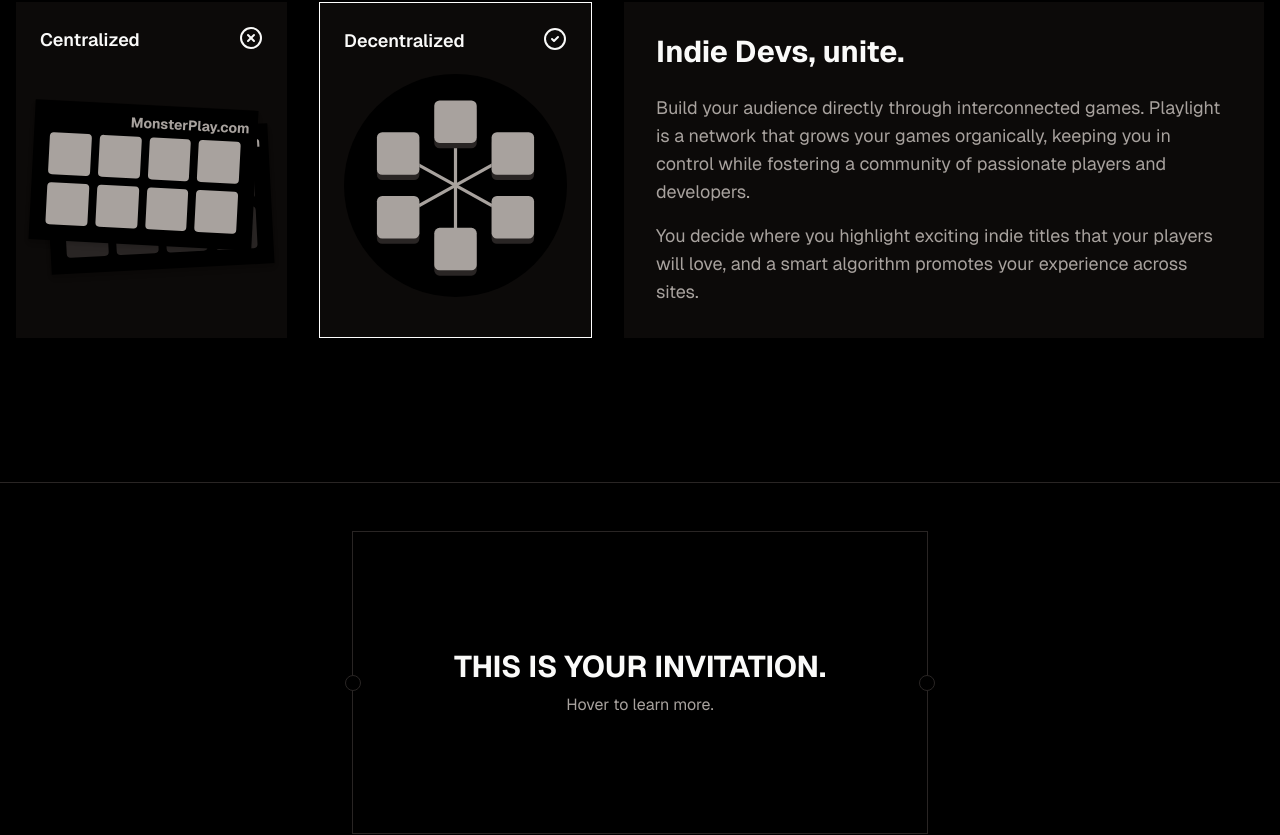
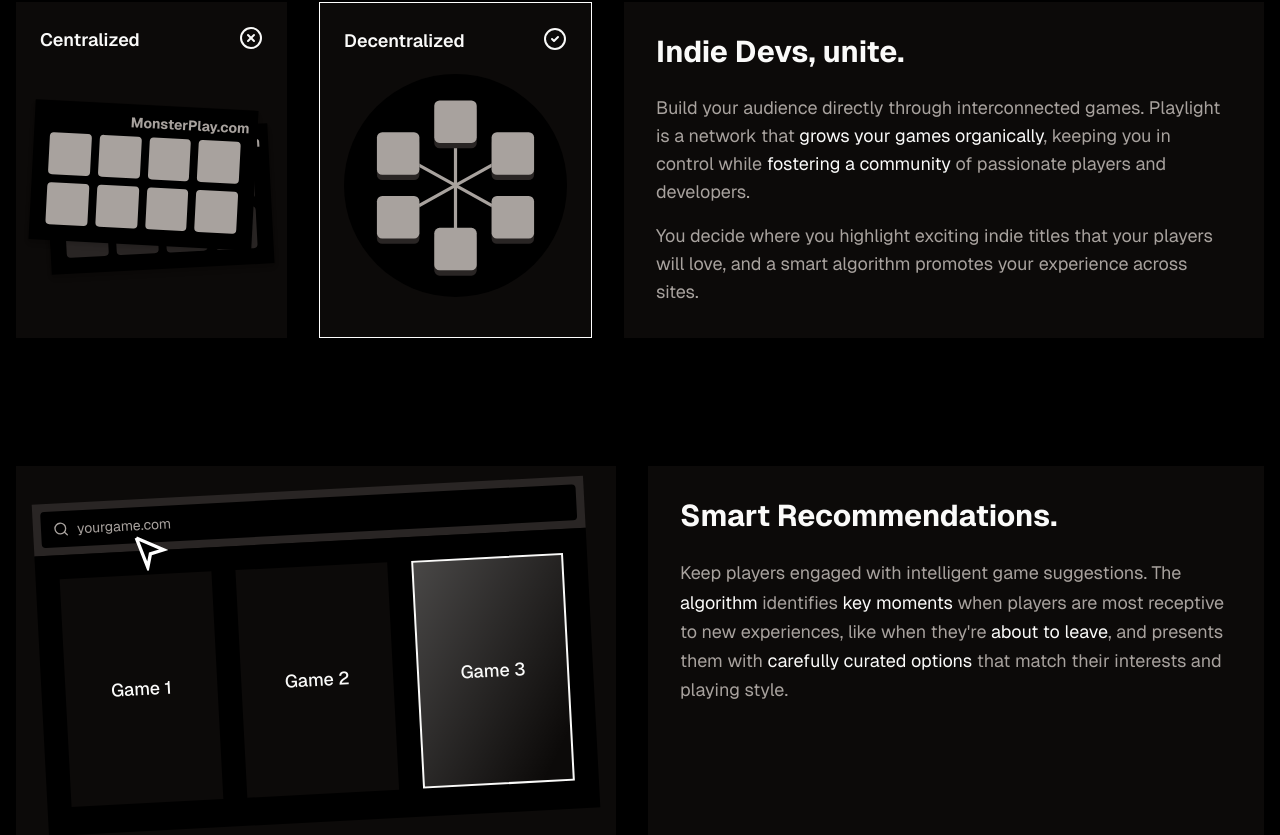
Before and after one commit to therealPaulPlay/Playlight-Site, a SvelteKit app: page / in a window 1280 px wide. Shown: the part 640-1475 px from the top of the page. Built offline with nearby package versions, Linux system fonts and the light colour scheme.

Commit message:
feat: explanation section

```diff
--- a/src/routes/+page.svelte
+++ b/src/routes/+page.svelte
@@ -3,7 +3,7 @@
 	import Spotlight from "$lib/components/Spotlight.svelte";
 	import Button from "$lib/components/ui/button/button.svelte";
 	import { Card, CardHeader, CardTitle, CardDescription, CardContent } from "$lib/components/ui/card";
-	import { CircleCheck, CircleX } from "lucide-svelte";
+	import { CircleCheck, CircleX, Search } from "lucide-svelte";
 	import { blur, fly } from "svelte/transition";
 </script>
 
@@ -25,7 +25,7 @@
 	<section class="w-full px-4 py-16">
 		<div class="mx-auto flex max-w-7xl flex-wrap gap-8">
 			<!-- Left Box -->
-			<div class="flex min-w-[320px] flex-1 flex-wrap gap-8">
+			<div class="flex flex-1 flex-wrap gap-8">
 				<!-- Centralized Platform Side -->
 				<div class="bg-card relative min-w-42 flex-1 rounded-lg p-6">
 					<div class="absolute top-6 right-6">
@@ -126,12 +126,80 @@
 			<div class="bg-card min-w-[320px] flex-1 rounded-lg p-8 shadow-lg">
 				<h2 class="mb-6 text-3xl font-bold">Indie Devs, unite.</h2>
 				<p class="text-muted-foreground mb-4 text-lg">
-					Build your audience directly through interconnected games. Playlight is a network that grows your games
-					organically, keeping you in control while fostering a community of passionate players and developers.
+					Build your audience directly through interconnected games. Playlight is a network that <span
+						class="text-foreground">grows your games organically</span
+					>, keeping you in control while
+					<span class="text-foreground">fostering a community</span> of passionate players and developers.
 				</p>
 				<p class="text-muted-foreground text-lg">
 					You decide where you highlight exciting indie titles that your players will love, and a smart algorithm
 					promotes your experience across sites.
+				</p>
+			</div>
+		</div>
+	</section>
+
+	<section class="w-full px-4 py-16">
+		<div class="mx-auto flex max-w-7xl flex-wrap gap-8">
+			<!-- Left Box: Browser Mockup -->
+			<div class="bg-card min-w-[320px] flex-1 rounded-lg p-6 shadow-lg">
+				<!-- Browser Chrome -->
+				<div class="relative -rotate-3 transform">
+					<div class="bg-muted rounded-t-lg p-2">
+						<!-- Address Bar -->
+						<div class="bg-background flex items-center gap-2 rounded px-3 py-2">
+							<Search class="text-muted-foreground h-4 w-4" />
+							<span class="text-muted-foreground text-sm">yourgame.com</span>
+						</div>
+					</div>
+
+					<!-- Browser Content -->
+					<div class="bg-background min-h-70 rounded-b-lg p-6">
+						<!-- Game Options -->
+						<div class="relative grid grid-cols-3 gap-6 text-center">
+							<!-- Game 1 -->
+							<div
+								class="bg-card hover:bg-muted/50 flex aspect-[2/3] items-center justify-center rounded-lg p-4 transition-colors"
+							>
+								<span class="text-lg font-medium">Game 1</span>
+							</div>
+
+							<!-- Game 2 -->
+							<div
+								class="bg-card hover:bg-muted/50 flex aspect-[2/3] items-center justify-center rounded-lg p-4 transition-colors"
+							>
+								<span class="text-lg font-medium">Game 2</span>
+							</div>
+
+							<!-- Game 3 (Highlighted) -->
+							<div
+								class="bg-card border-primary hover:bg-muted/50 relative flex aspect-[2/3] items-center justify-center rounded-lg border-2 p-4 transition-colors"
+							>
+								<span class="text-primary text-lg font-medium">Game 3</span>
+								<div
+									class="shine pointer-events-none absolute absolute inset-0 top-0 left-0 h-full w-full bg-linear-[120deg,rgba(255,255,255,0.25),transparent_90%]"
+								></div>
+							</div>
+						</div>
+					</div>
+
+					<!-- Cursor -->
+					<div class="pointer-events-none absolute top-8 left-24">
+						<svg width="40" height="40" viewBox="0 0 24 24" fill="none" stroke="currentColor" stroke-width="2">
+							<path d="M4,4 L20,12 L12,14 L10,22 L4,4" fill="black" stroke="white"></path>
+						</svg>
+					</div>
+				</div>
+			</div>
+
+			<!-- Right Box: Text Content -->
+			<div class="bg-card min-w-[320px] flex-1 rounded-lg p-8 shadow-lg">
+				<h2 class="mb-6 text-3xl font-bold">Smart Recommendations.</h2>
+				<p class="text-muted-foreground text-lg leading-relaxed">
+					Keep players engaged with intelligent game suggestions. The <span class="text-foreground">algorithm</span>
+					identifies <span class="text-foreground">key moments</span> when players are most receptive to new
+					experiences, like when they're <span class="text-foreground">about to leave</span>, and presents them with
+					<span class="text-foreground">carefully curated options</span> that match their interests and playing style.
 				</p>
 			</div>
 		</div>
```
